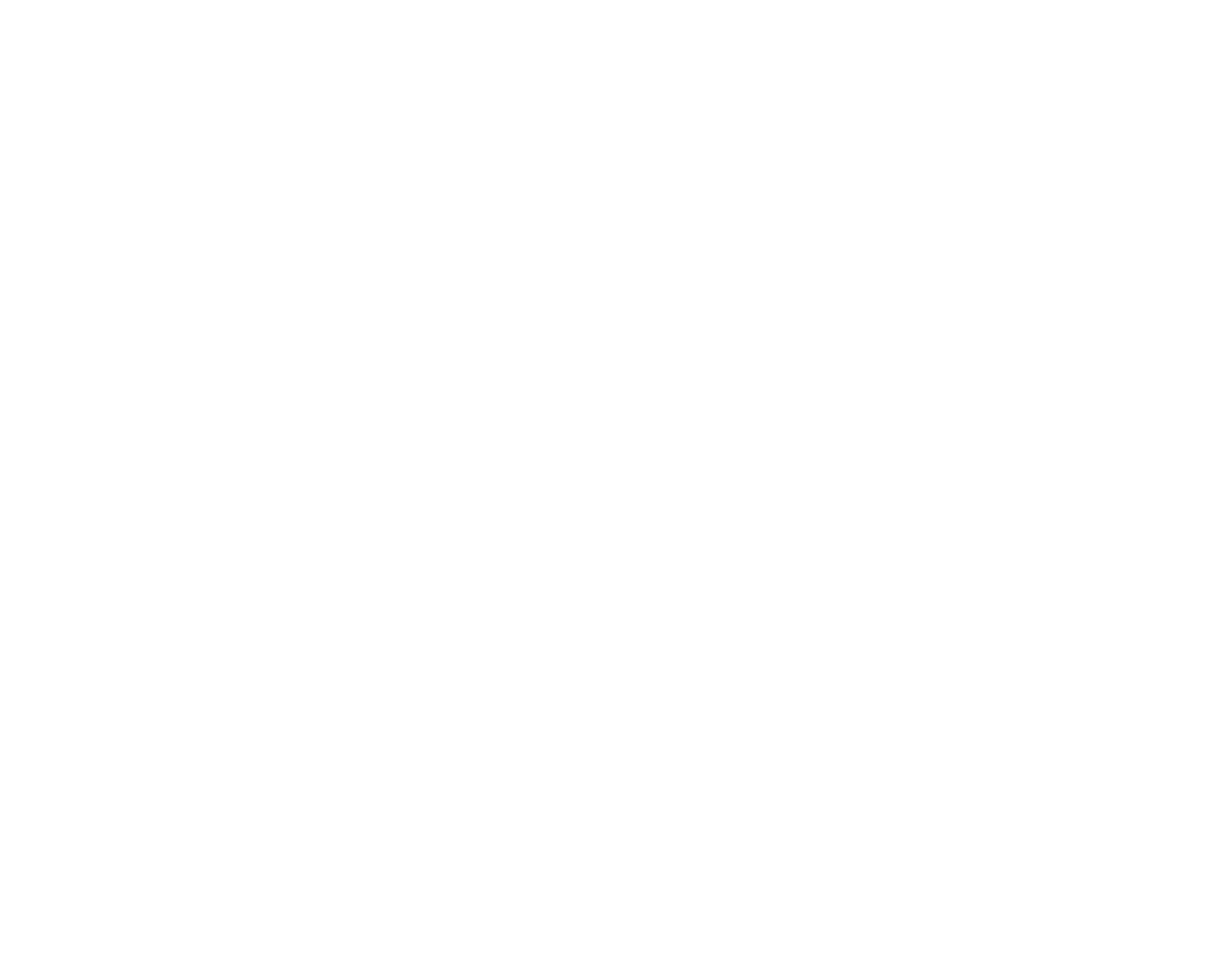
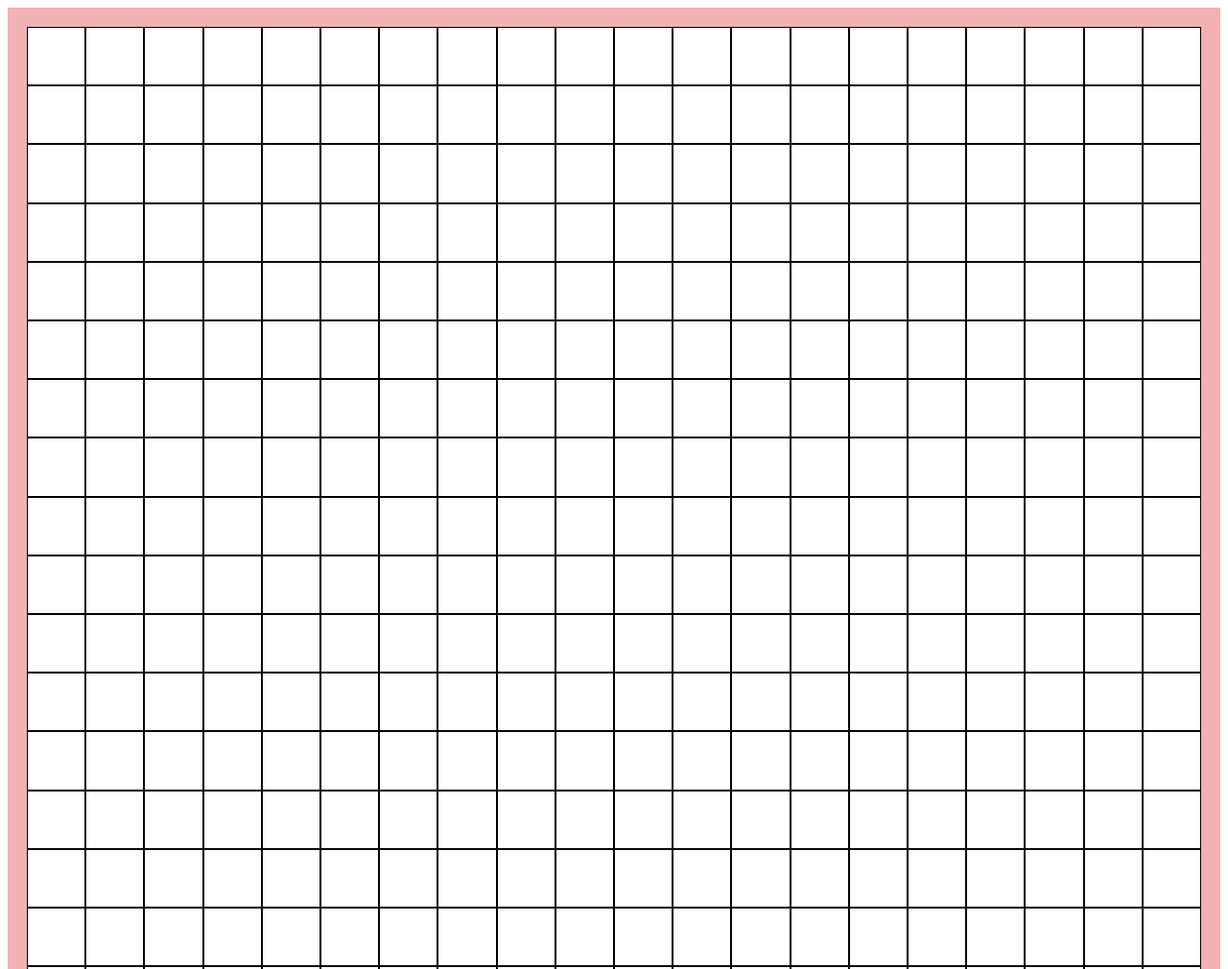
Before and after one commit to corbincargil/etch-a-sketch, a plain HTML site: page index.html in a window 1280 px wide. Shown: the top 1010 px of the page at 96% size. Before the commit the page ends 800 px from the top, so only its background shows below. Drawn offline with Linux system fonts and the light colour scheme.

Commit message:
Added a 20x20 grid of square divs into the 'main-container'.

```diff
--- a/app.js
+++ b/app.js
@@ -1,6 +1,20 @@
+//declaring some variables:
+let cellNumber = 400; //Number of cells for the grid. In this case it is 16x16.
+let cellNumberArray = [];
 mainContainer = document.getElementById('main-container');
 
-const cell = document.createElement('div');
+//const cell = document.createElement('div');
+
+//mainContainer.appendChild(document.createElement('div'));
 
 
-//mainContainer.appendChild(gridBox);
+
+//creates an array of consecutive numbers starting at 1, ending at cellNumber
+for (let i = 0; i < cellNumber; i++) {
+    cellNumberArray.push(i+1);
+}
+
+cellNumberArray.forEach( () => {
+    cell = document.createElement('div');
+    mainContainer.appendChild(cell);
+    });
--- a/styles.css
+++ b/styles.css
@@ -1,3 +1,17 @@
 #main-container {
+    padding: 20px;
+    background-color: rgba(212, 0, 0, 0.3);
     display: grid;
+    grid-template-columns: repeat(20, minmax(0,1fr));
+    grid-template-rows: repeat(20, minmax(0,1fr));
+    align-items: center;
+    justify-content: space-around;
+    row-gap: 0;
+    column-gap: 0;
 }
+
+#main-container div {
+    aspect-ratio: 1;
+    background-color: rgb(255, 255, 255);
+    border: 1px solid black;
+}
```
Also changed, not shown: index.html (+4 -1 lines), 1 other file.
